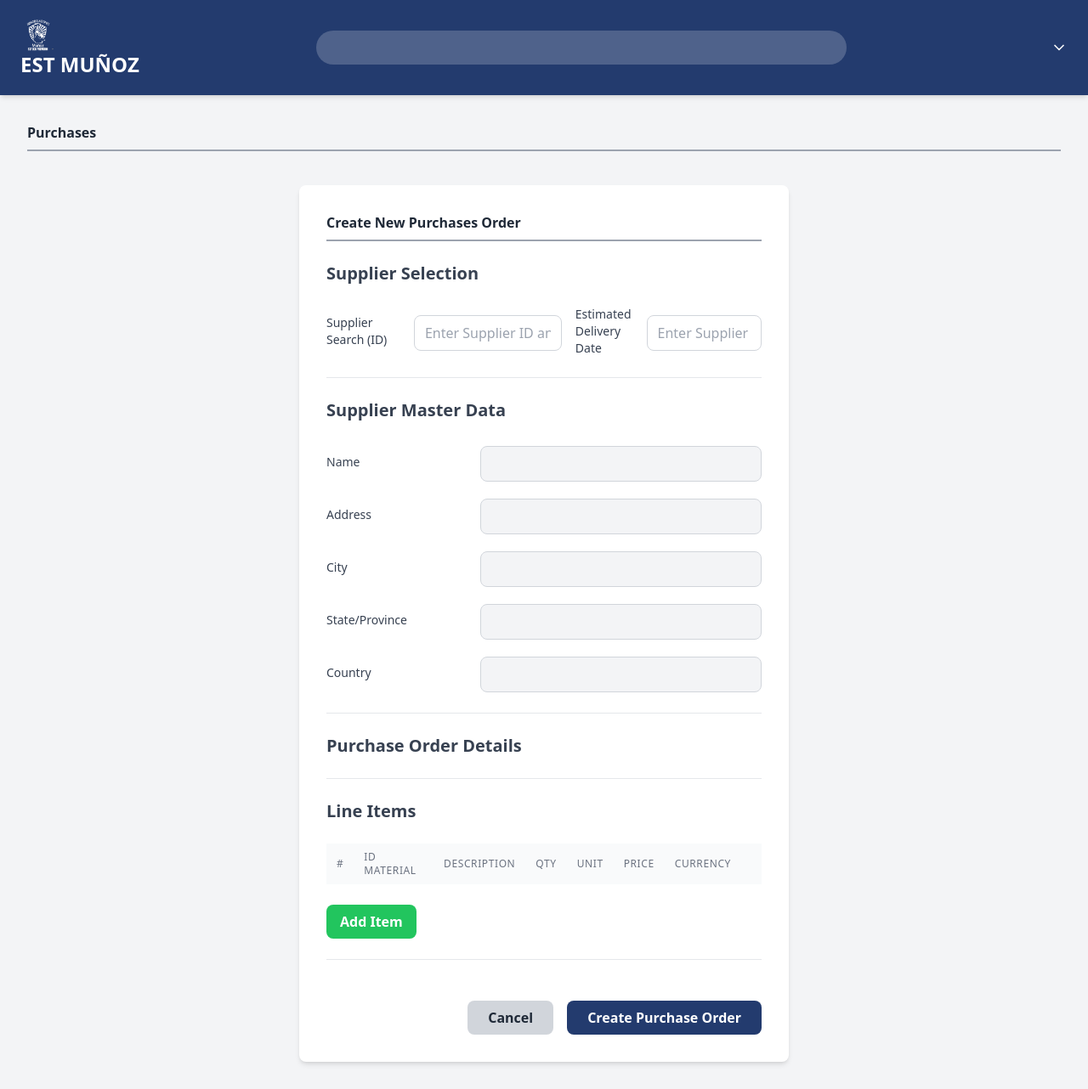
After one commit to salinascarlos-rgb/est_mu-oz, a Django app: page /purchases/create/ in a window 1280 px wide. The commit adds this page. Shown: the whole page at 85% size. Run offline with Django 5.2, Linux system fonts and the light colour scheme; lists and menus that the app fills with data are empty; some libraries are stand-ins or nearby versions.

Commit message:
Pedido de compra - Frontend con HTML y JavaScript

```diff
--- a/core/templates/core/base.html
+++ b/core/templates/core/base.html
@@ -90,6 +90,9 @@
     </main>
 
     <script src="{% static 'js/script.js' %}"></script>
+
+    {% block extra_js %}
+    {% endblock extra_js%}
 </body>
 
 </html>
--- /dev/null
+++ b/purchases/templates/purchases/purchase_order_create.html
@@ -0,0 +1,249 @@
+{% extends "core/base.html" %}
+{% load static %}
+
+{% block title %}
+Create New Purchase Order
+{% endblock %}
+
+{% block content %}
+
+<h2 class="text-3x1 font-bold text-gray-800 mb-6 border-b-2 border-gray-400 pb-2">Purchases</h2>
+
+<div class="max-w-xl mx-auto bg-white p-8 rounded-lg shadow-md mt-10">
+    <h2 class="text-3x1 font-bold text-gray-800 mb-6 border-b-2 border-gray-400 pb-2">Create New Purchases Order</h2>
+    <form method="post" class="space-y-6" onsubmit="return flase";>
+        {% csrf_token %}
+
+        <h3 class="text-xl font-semibold text-gray-700 mb-4">Supplier Selection</h3>
+        <div class="flex items-center space-x-4">
+            <label for="supplier_search" class="block text-sm font-medium text-gray-700 w-1/3">Supplier Search (ID)</label>
+            <div class="mt-1 w-2/3">
+                <input type="text" id="supplier_search" placeholder="Enter Supplier ID and press Enter" class="w-full px-3 py-2 border border-gray-300 rounded-lg focus:outline-none focus:ring-2 focus:ring-blue-500">
+            </div>
+            <div class="flex items-center space-x-4">
+                <label for="estimated_delivery_date" class="block text-sm font-medium text-gray-700 w-1/3">Estimated Delivery Date</label>
+                <div class="mt-1 w-2/3">
+                    <input type="text" id="supplier_search" placeholder="Enter Supplier ID and press Enter" class="w-full px-3 py-2 border border-gray-300 rounded-lg focus:outline-none focus:ring-2 focus:ring-blue-500">
+                </div>
+            </div>
+        </div>
+
+        <input type="hidden" name="supplier_pk" id="supplier_id_input">
+        <input type="hidden" name="default_currency" id="default_currency_input">
+
+        <hr class="my-6">
+
+        <h3 class="text-xl font-semibold text-gray-700 mb-4">Supplier Master Data</h3>
+        <div class="space-y-4" id="supplier_data_fields">
+            <div class="flex items-center space-x-4">
+                <label class="block text-sm font-medium text-gray-700 w-1/3">Name</label>
+                <div class="mt-1 w-2/3">
+                    <input type="text" id="name_display" readonly class="w-full px-3 py-2 border border-gray-300 rounded-lg bg-gray-100 cursor-not-allowed">
+                </div>
+            </div>
+
+            <div class="flex items-center space-x-4">
+                <label class="block text-sm font-medium text-gray-700 w-1/3">Address</label>
+                <div class="mt-1 w-2/3">
+                    <input type="text" id="address_display" readonly class="w-full px-3 py-2 border border-gray-300 rounded-lg bg-gray-100 cursor-not-allowed">
+                </div>
+            </div>
+
+            <div class="flex items-center space-x-4">
+                <label class="block text-sm font-medium text-gray-700 w-1/3">City</label>
+                <div class="mt-1 w-2/3">
+                    <input type="text" id="city_display" readonly class="w-full px-3 py-2 border border-gray-300 rounded-lg bg-gray-100 cursor-not-allowed">
+                </div>
+            </div>
+
+            <div class="flex items-center space-x-4">
+                <label class="block text-sm font-medium text-gray-700 w-1/3">State/Province</label>
+                <div class="mt-1 w-2/3">
+                    <input type="text" id="state_province_display" readonly class="w-full px-3 py-2 border border-gray-300 rounded-lg bg-gray-100 cursor-not-allowed">
+                </div>
+            </div>
+
+            <div class="flex items-center space-x-4">
+                <label class="block text-sm font-medium text-gray-700 w-1/3">Country</label>
+                <div class="mt-1 w-2/3">
+                    <input type="text" id="country_display" readonly class="w-full px-3 py-2 border border-gray-300 rounded-lg bg-gray-100 cursor-not-allowed">
+                </div>
+            </div>
+        </div>
+
+        <hr class="my-6">
+
+        <h3 class="text-xl font-semibold text-gray-700 mb-4"> Purchase Order Details</h3>
+
+        <hr class="my-6">
+        <h3 class="text-xl font-semibold text-gray-700 mb-4"> Line Items</h3>
+
+        <div class="overflow-x-auto">
+            <table class="min-w-full divide-y divide-gray-200">
+                <thead class="bg-gray-50">
+                    <tr>
+                        <th class="px-3 py-2 text-left text-xs font-medium text-gray-500 uppercase tracking-wider">#</th>
+                        <th class="px-3 py-2 text-left text-xs font-medium text-gray-500 uppercase tracking-wider">ID Material</th>
+                        <th class="px-3 py-2 text-left text-xs font-medium text-gray-500 uppercase tracking-wider">Description</th>
+                        <th class="px-3 py-2 text-left text-xs font-medium text-gray-500 uppercase tracking-wider">Qty</th>
+                        <th class="px-3 py-2 text-left text-xs font-medium text-gray-500 uppercase tracking-wider">Unit</th>
+                        <th class="px-3 py-2 text-left text-xs font-medium text-gray-500 uppercase tracking-wider">Price</th>
+                        <th class="px-3 py-2 text-left text-xs font-medium text-gray-500 uppercase tracking-wider">Currency</th>
+                        <th class="px-3 py-2"></th>
+                    </tr>
+                </thead>
+                <tbody id="line-items-container" class="bg-white divide-y divide-gray-200">
+
+                </tbody>
+            </table>
+        </div>
+        <button type="button" id="add-item-btn" class="mt-4 bg-green-500 text-white font-semibold py-2 px-4 rounded-lg transition-colors duration-300 hover_bg-green-600">Add Item</button>
+        <hr class="my-6">
+        <div class="flex justify-end space-x-4 pt-6">
+            <a href="{% url 'purchases:purchase_order_form'%}" class="bg-gray-300 text-gray-800 font-semibold py-2 px-6 rounded-lg transition-colors duration-300 hover:bg-gray-400">Cancel</a>
+            <button type="submit" class="bg-[#233b6e] text-white font-semibold py-2 px-6 rounded-lg transition-colors duration-300 hover:bg-[#1a2c53]">Create Purchase Order</button>
+        </div>
+    </form>
+</div>
+
+{% endblock content %}
+{% block extra_js %}
+<script>
+    window.addEventListener('load',function() {
+        const D = document;
+        const form = D.querySelector('form');
+        const [searchI, dateI, currI, linesC, addB] = ['supplier_search', 'estimated_delivery_date', 'default_currency_input','line-items-container', 'add-item-btn'].map(id => D.getElementByIdID(id));
+        const csrf_token = D.querySelector('[name=csrfmiddlewaretoken]').value;
+        let lineCount = 0;
+        const URLs = {supplier: '/purchases/api/supplier/details/',material:'/purchases/api/material/details/', create:'/purchases/create_order/'};
+        const SUPP_FIELDS = ['name', 'address', 'city', 'state_province', 'country'];
+
+        const fetchData = (url,name) => fetch(url, {method:'GET', headers: { 'X-Requested-With': 'XMLHttpRequest','X-CSRFToken':csrftoken}})
+            .then(r => { if(r.status === 4040) throw new Error(`${name} no encontrado.`); if (!r.ok) throw new Error(`Error ${r.status}.`); return r.json(); });
+
+        const updateCurrencies = (curr) => { for(let i = 1; i <= lineCount; i++){ const c = D.getElementByIdID(`currency_${i}`); if (c) c.value = curr || '';}};
+
+        const fullSupplier = (data,id) => {
+            D.getElementByIdID('supplier_id_input').value = id || '';
+            SUPP_FIELDS.forEach(f => {const el =
+                D.getElementByIdID(`${f}_display`); if (el) el.value = data[f] || '';
+            });
+            const curr = data.currency || '';
+            currI.value = curr;
+            updateCurrencies(curr);
+        };
+
+        const loadSupplier = (id) => {
+            if (!id) { alert('Introduce Supplier ID.'); fillSupplier({},''); return;}
+            fetchData(`${URLs.supplier}${id}/`, 'Supplier')
+                .then(data => fillSupplier(data,id))
+                .catch(error => { alert(`Error: ${error.message}.`);fillSupplier({},''); });
+        };
+
+        const loadMaterial = (id,rowId) => {
+            if (!id) return;
+            fetchData(`${URLs.material}${id}/`, 'Material')
+                .then(data => {
+                    D.getElementByIdID(`description_${roeId}`).value = data.description || '';
+                    D.getElementByIdID(`unit_${roeId}`).value = data.unit || '';
+                    D.getElementByIdID(`currency_${roeId}`).value = currI.value || '';
+                })
+                .catch(error => {
+                    alert(`Error: ${error.message}.`);
+                    ['description','unit','currency'].forEach(f => D.getElementByIdID(`${f}_${rowId}`).value = '');
+                });
+        };
+
+        const createRowHTML = (c,curr) => `
+            <td class="px-3 py-2 text-sm text-gray-500">${c}</td>
+            <td class="px-3 py-2"><input type="text" id="material_id_${c}" name="material_id_${c}" required class="w-24 px-2 py-1 border border-gray-300 rounded-md text-sm focus:ring-blue-500 focus:border-blue-500"></td>
+            <td class="px-3 py-2"><input type="text" id="description_${c}" name="description_${c}" required class="w-40 px-2 py-1 border border-gray-300 rounded-md text-sm bg-gray-100 cursor-not-allowed"></td>
+            <td class="px-3 py-2"><input type="text" id="quantity_${c}" name="quantity_${c}" required class="w-24 px-2 py-1 border border-gray-300 rounded-md text-sm focus:ring-blue-500 focus:border-blue-500"></td>
+            <td class="px-3 py-2"><input type="text" id="unit_${c}" name="unit_${c}" required class="w-40 px-2 py-1 border border-gray-300 rounded-md text-sm bg-gray-100 cursor-not-allowed"></td>
+            <td class="px-3 py-2"><input type="text" id="price_${c}" name="price_${c}" required class="w-24 px-2 py-1 border border-gray-300 rounded-md text-sm focus:ring-blue-500 focus:border-blue-500"></td>
+            <td class="px-3 py-2"><input type="text" id="currency_${c}" name="currency_${c}" required class="w-40 px-2 py-1 border border-gray-300 rounded-md text-sm bg-gray-100 cursor-not-allowed"></td>
+            <td class="px-3 py-2"><button type="button" class="remove-item-btn text-red-600 hover:text-red-900" data-row-id="${c}"></button></td>
+        `;
+
+        const addLine = () => {
+            lineCount++;
+            const newRow = D.createElement('tr');
+            newRow.id = `row_${lineCount}`;
+            newRow.innerHTML = createRowHTML(lineCount, currI.value);
+            linesC.appendChild(newRow);
+
+            const matI = D.getElementByIdID(`material_id_${lineCount}`);
+            matI.focus();
+            matI.addEventListener('keydown', e => {
+                if (e.key === 'Enter') {e.preventDefault(); loadMaterial(e.target.value.trim(), lineCount); }
+            });
+        };
+
+        const serialize = () => {
+            const [sId, dDate] = [D.getElementByIdID('supplier_id_input').value, dateI.value];
+            if (!sId || !dDate) { alert('Pending Supplier or Delivery Date.'); return null; }
+            let [isValid, activeLines, lines] = [true, 0, []];
+
+            for (let i = 1; i <= lineCount; i++) {
+                const row = D.getElementById(`row_${i}`);
+                if (row) {
+                    activeLines++;
+                    const [mId, desc, qty, unit, price, curr] = [
+                        D.getElementById(`material_id_${i}`).value, D.getElementById(`description_${i}`).value,
+                        parseFloat(row.querySelector(`[name="quantity_${i}"]`).value), D.getElementById(`unit_${i}`).value,
+                        parseFloat(row.querySelector(`[name="price_${i}"]`).value), D.getElementById(`currency_${i}`).value,
+                    ];
+
+                    if(!mId || !desc || qty <= 0 || !unit || price <= 0 || !curr) {
+                        alert(`Line ${i}: Missing or wrong information.`); isValid = false; break;
+                    }
+
+                    lines.push({position: activeLines, id_material: mId, quantity: qty, unit_material: unit, price: price, currency_supplier: curr });
+                }
+            }
+
+            if (!isValid) return null;
+            if (activeLines === 0) { alert("Should be 1 line at least."); return null;}
+
+            return {id_supplier: sId, estimated_delivery_date: dDate, lines};
+        };
+
+        form.addEventListener('submit', async e => {
+            e.preventDefault();
+            const payload = serialize();
+            const submitBtn = form.querySelector('button[type="submit"]');
+
+            if (!payload) return;
+            submitBtn.disabled = true; submitBtn.textContent = 'Creating...';
+
+            try {
+                const response = await fetch(URLs.create, {
+                    method: 'POST', headers: { 'Content-Type':'application/json','X-CSRFToken': csrftoken},body: JSON.stringify(payload)
+                });
+
+                const data = await response.json();
+                if (response.ok && response.status === 201) {
+                    alert(`OC ${data.id_purchase_order} create successfully.`);
+                    window.location.href = dat.redirect_url || '/purchases/';} else {
+                        throw new Error(data.error || `Error ${response.status}`);
+                    }
+                } catch (error) {
+                    alert(`Creation error: ${error.message}`);
+                } finally {
+                    submitBtn.disabled = false; submitBtn.textContent = 'Create Purchase Order';
+                }
+        });
+
+        if (addB) {addB.addEventListener('click', addLine); addLine();}
+        linesC.addEventListener('click', e => {
+            if (e.traget.classList.contains('remove-item-btn'))
+            D.getElementById(`row_${e.target.dataset.rowId}`).remove();
+        });
+        searchI.addEventListener('keydown', e => {if (e.key === 'Enter') {
+            e.preventDefault(); loadSupplier(searchI.value.trim()); }});
+
+
+
+    });
+</script>
+{% endblock extra_js %}
--- a/purchases/views.py
+++ b/purchases/views.py
@@ -103,7 +103,7 @@ def create_purchase_order(request):
             currency_symbol = line_data.get('currency_supplier')
             quantity = line_data.get('quantity')
             price = line_data.get('price')
-            position = line_data('position',i)
+            position = line_data.get('position',i)
 
             try:
                 material = get_object_or_404(Material, id_material=material_id)
```
